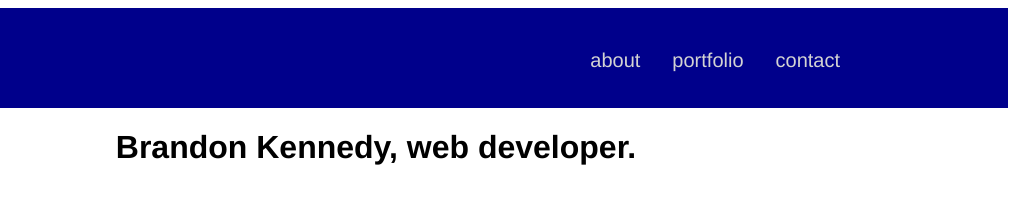
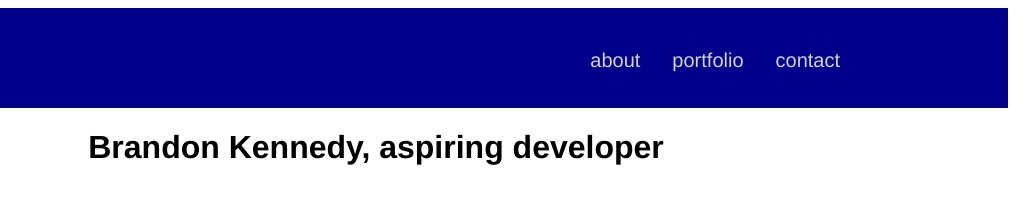
Before and after one commit to brandkdev/bkdev.io, a plain HTML site: page public_html/index.html in a window 1280 px wide. Shown: the full height of the page, 264-1280 px from the left. Drawn offline with Linux system fonts and the light colour scheme.

Commit message:
change greeting message

```diff
--- a/public_html/index.html
+++ b/public_html/index.html
@@ -17,7 +17,7 @@
             </div>
         </div>
 
-        <h1 id = "opensentence">Brandon Kennedy, web developer.</h1>
+        <h1 id = "opensentence">Brandon Kennedy, aspiring developer</h1>
 
     </body>
 </html>
```
